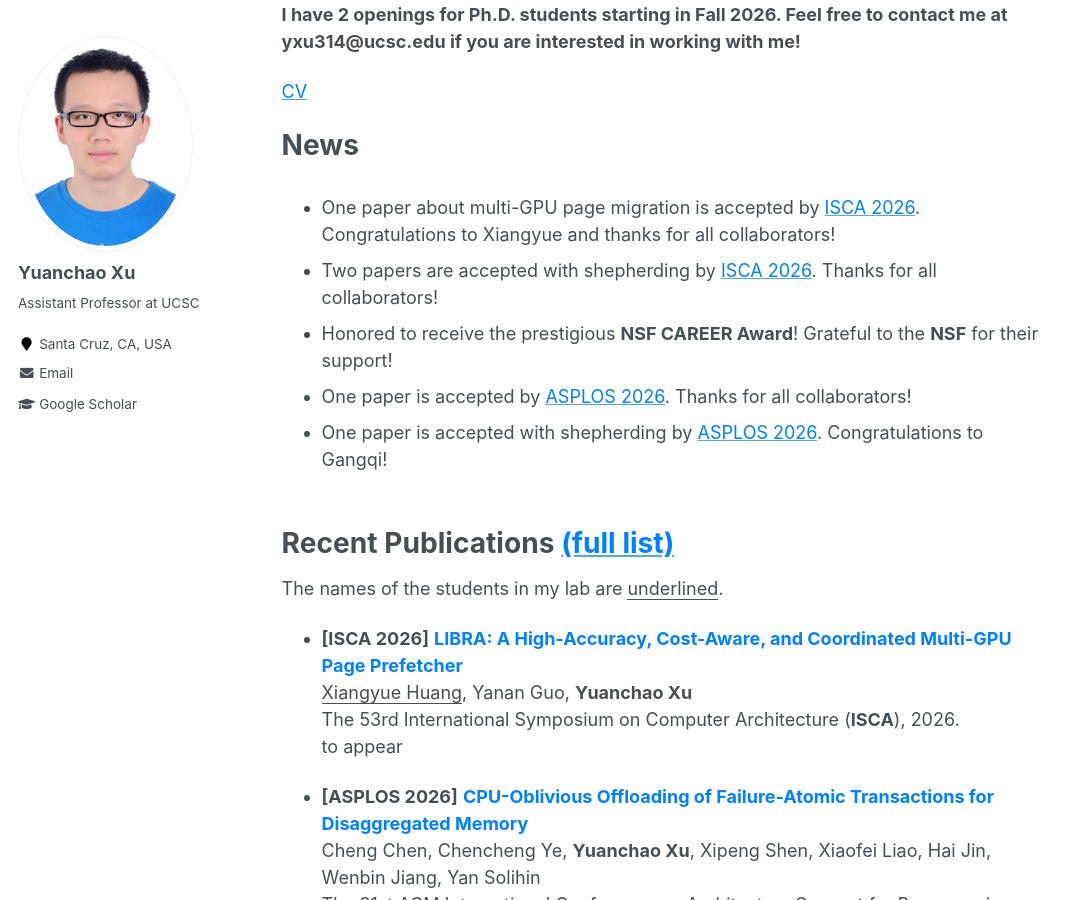
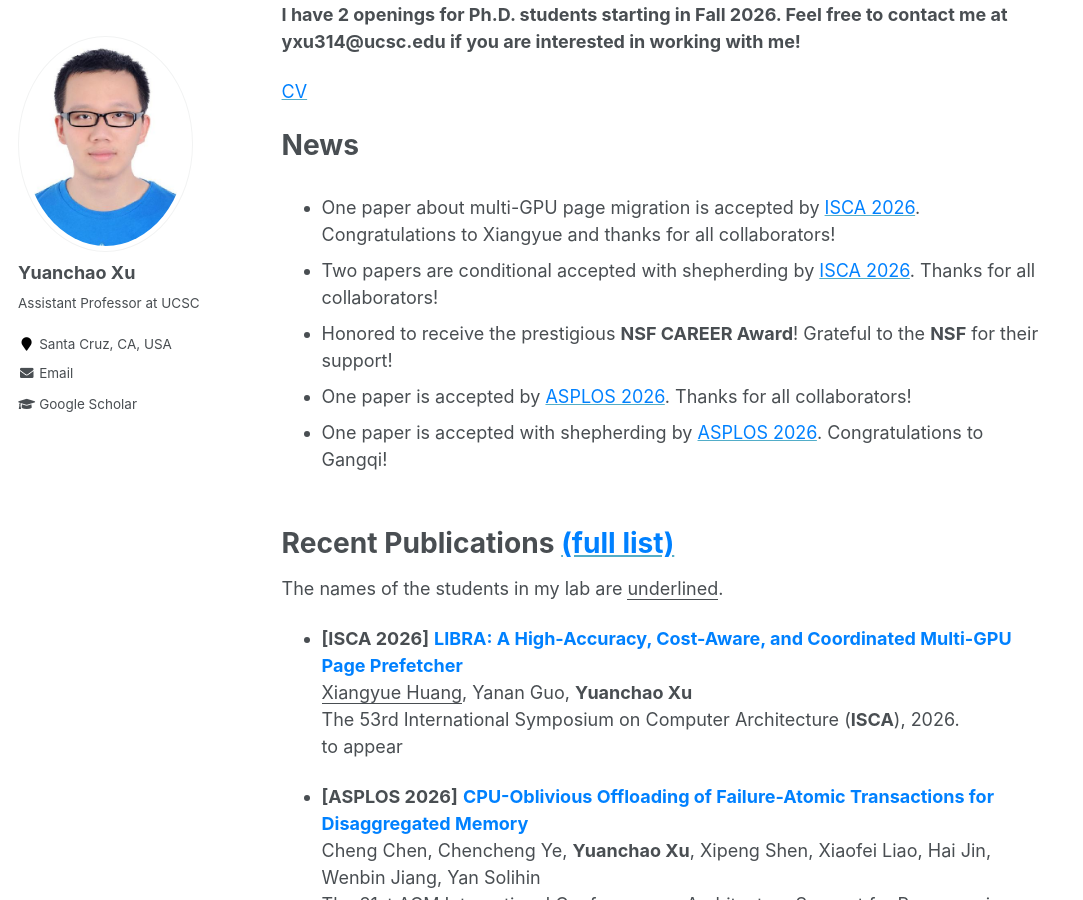
Before and after one commit to yuanchaoxu6/yuanchaoxu6.github.io, a Jekyll site: the page built from _pages/about.md, in a window 1280 px wide and 900 px high, scrolled down 367 px. Shown: the whole window, without its empty margins (0-1083 px from the left). Built offline with Jekyll 4.4.1, drawn with Linux system fonts in a browser that asks for light colours.

Commit message:
Update about.md

```diff
--- a/_pages/about.md
+++ b/_pages/about.md
@@ -23,7 +23,7 @@ News
 
 <div markdown="1" style="width: 100%; height: 300px; overflow-y: scroll; margin: 0; padding: 0;">
 * One paper about multi-GPU page migration is accepted by [<font color="#0081ff">ISCA 2026</font>](https://iscaconf.org/isca2026/). Congratulations to Xiangyue and thanks for all collaborators!
-* Two papers are accepted with shepherding by [<font color="#0081ff">ISCA 2026</font>](https://iscaconf.org/isca2026/). Thanks for all collaborators!
+* Two papers are conditional accepted with shepherding by [<font color="#0081ff">ISCA 2026</font>](https://iscaconf.org/isca2026/). Thanks for all collaborators!
 * Honored to receive the prestigious **NSF CAREER Award**! Grateful to the **NSF** for their support! <br>
 * One paper is accepted by [<font color="#0081ff">ASPLOS 2026</font>](https://www.asplos-conference.org/asplos2026/). Thanks for all collaborators! <br>
 * One paper is accepted with shepherding by [<font color="#0081ff">ASPLOS 2026</font>](https://www.asplos-conference.org/asplos2026/). Congratulations to Gangqi! <br>
```
